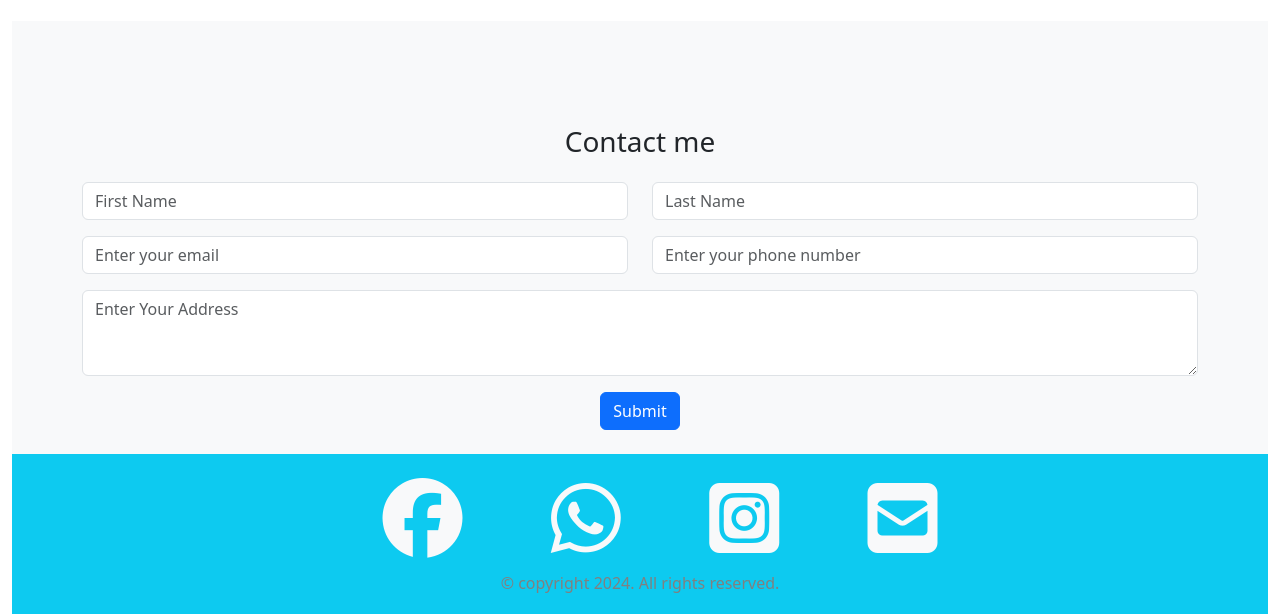
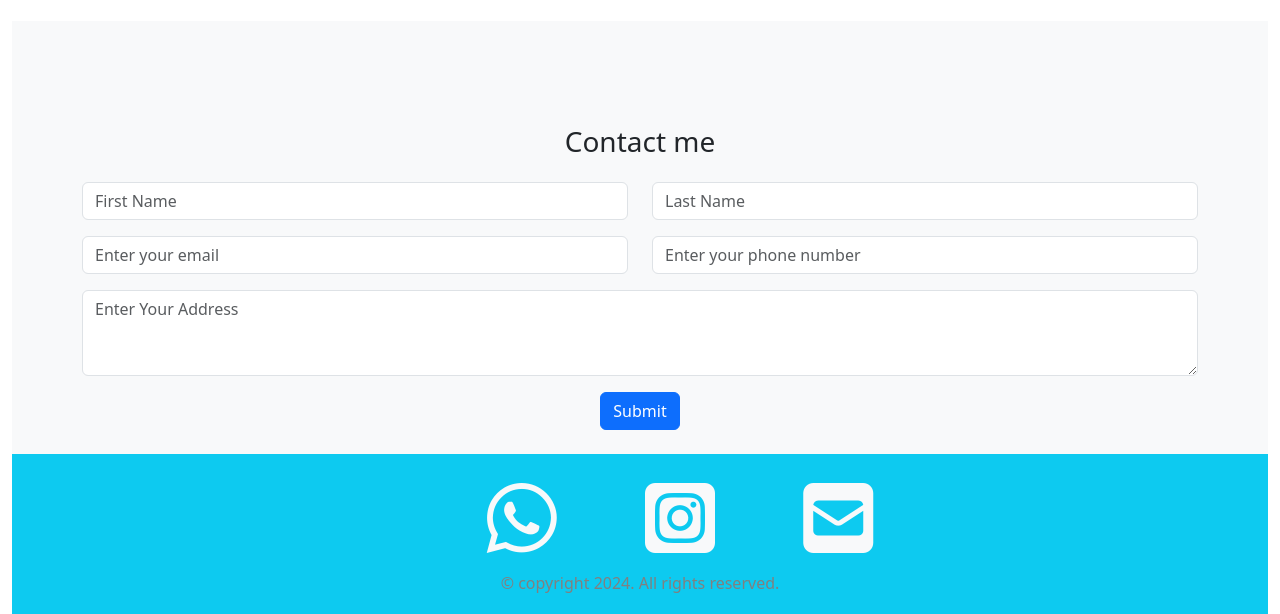
Before and after one commit to Fazalul-Ameen/Fazalul-Ameen.github.io, a plain HTML site: page index.html in a window 1280 px wide. Shown: the part 1216-1830 px from the top of the page. Drawn offline with nearby package versions, Linux system fonts and the light colour scheme.

Commit message:
icons changed

```diff
--- a/index.html
+++ b/index.html
@@ -213,8 +213,7 @@
   </section>
   <footer class="bg-info text-center container-fluid text-light" style="width: 100%; margin: 0; height: 10em">
     <div class="container pt-4">
-      <i class="fa-brands fa-facebook display-1" style="margin-left: 0.5em;"></i>&nbsp;&nbsp;<i
-        class="fa-brands fa-whatsapp display-1" style="margin-left: 1em;"></i>&nbsp;&nbsp;<i
+     <i class="fa-brands fa-whatsapp display-1" style="margin-left: 1em;"></i>&nbsp;&nbsp;<i
         class="fa-brands fa-square-instagram display-1" style="margin-left: 1em;"></i>&nbsp;&nbsp;<i
         class="fa-solid fa-square-envelope display-1" style="margin-left: 1em;"></i>
       <h5 style="padding-top: 1em; font-size: medium; color: gray">&copy copyright 2024. All rights reserved.</h5>
```
